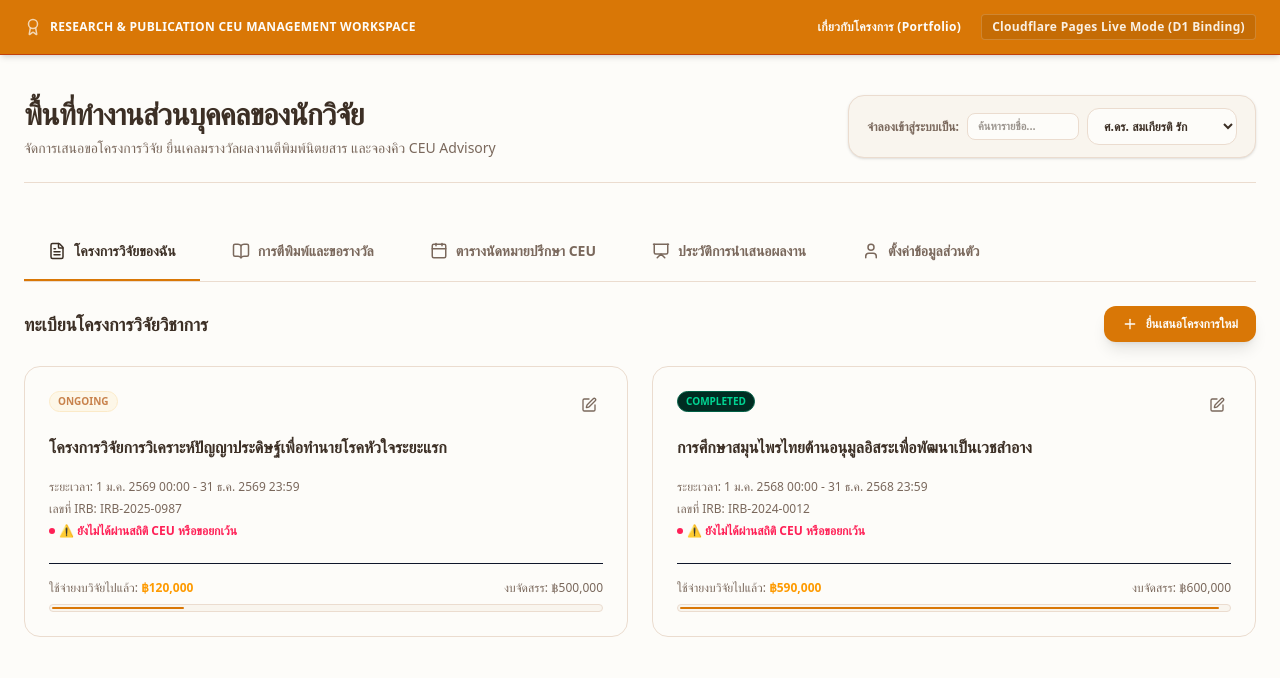
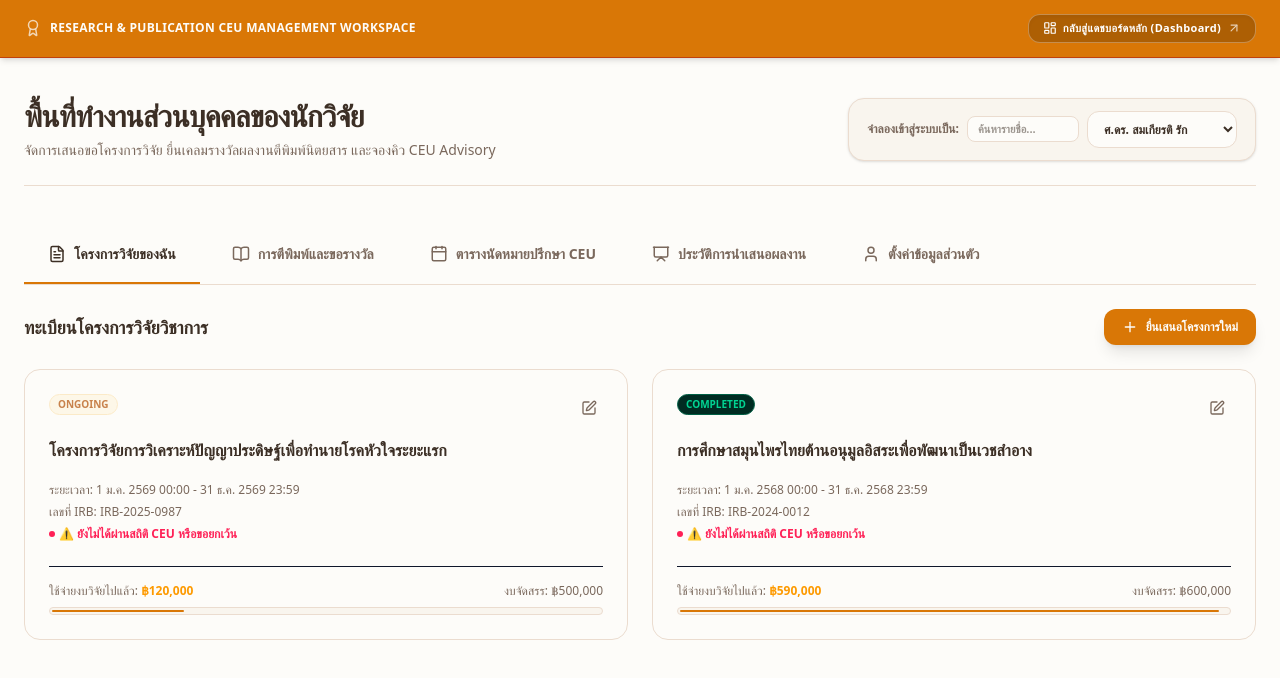
Before and after one commit to SolarXtr/iram-services, a Next.js app: page /my-workspace in a window 1280 px wide. Shown: the top 678 px of the page. Built offline with nearby package versions, Linux system fonts and the light colour scheme.

Commit message:
Replace portfolio sitemap link and Cloudflare status banner with Dashboard navigation button in workspace page header

```diff
--- a/src/app/my-workspace/page.tsx
+++ b/src/app/my-workspace/page.tsx
@@ -14,6 +14,8 @@ import {
   RefreshCw,
   CheckCircle,
   XCircle,
+  LayoutDashboard,
+  ArrowUpRight,
   Building,
   Presentation as PresIcon
 } from 'lucide-react';
@@ -629,8 +631,14 @@ export default function ResearcherWorkspace() {
           <span>RESEARCH & PUBLICATION CEU MANAGEMENT WORKSPACE</span>
         </div>
         <div className="flex items-center gap-3">
-          <a href="/about" className="text-[#fdfcf9] hover:underline font-semibold mr-2">เกี่ยวกับโครงการ (Portfolio)</a>
-          <span className="opacity-90 bg-black/10 px-2.5 py-1 rounded border border-[#fdfcf9]/20">Cloudflare Pages Live Mode (D1 Binding)</span>
+          <a
+            href="/dashboard"
+            className="flex items-center gap-1.5 bg-black/20 hover:bg-black/35 text-white border border-[#fdfcf9]/30 px-3.5 py-1.5 rounded-xl text-[11px] font-bold transition-all active:scale-95 shadow-inner"
+          >
+            <LayoutDashboard className="h-3.5 w-3.5" />
+            <span>กลับสู่แดชบอร์ดหลัก (Dashboard)</span>
+            <ArrowUpRight className="h-3.5 w-3.5 opacity-70" />
+          </a>
         </div>
       </div>
 
```
